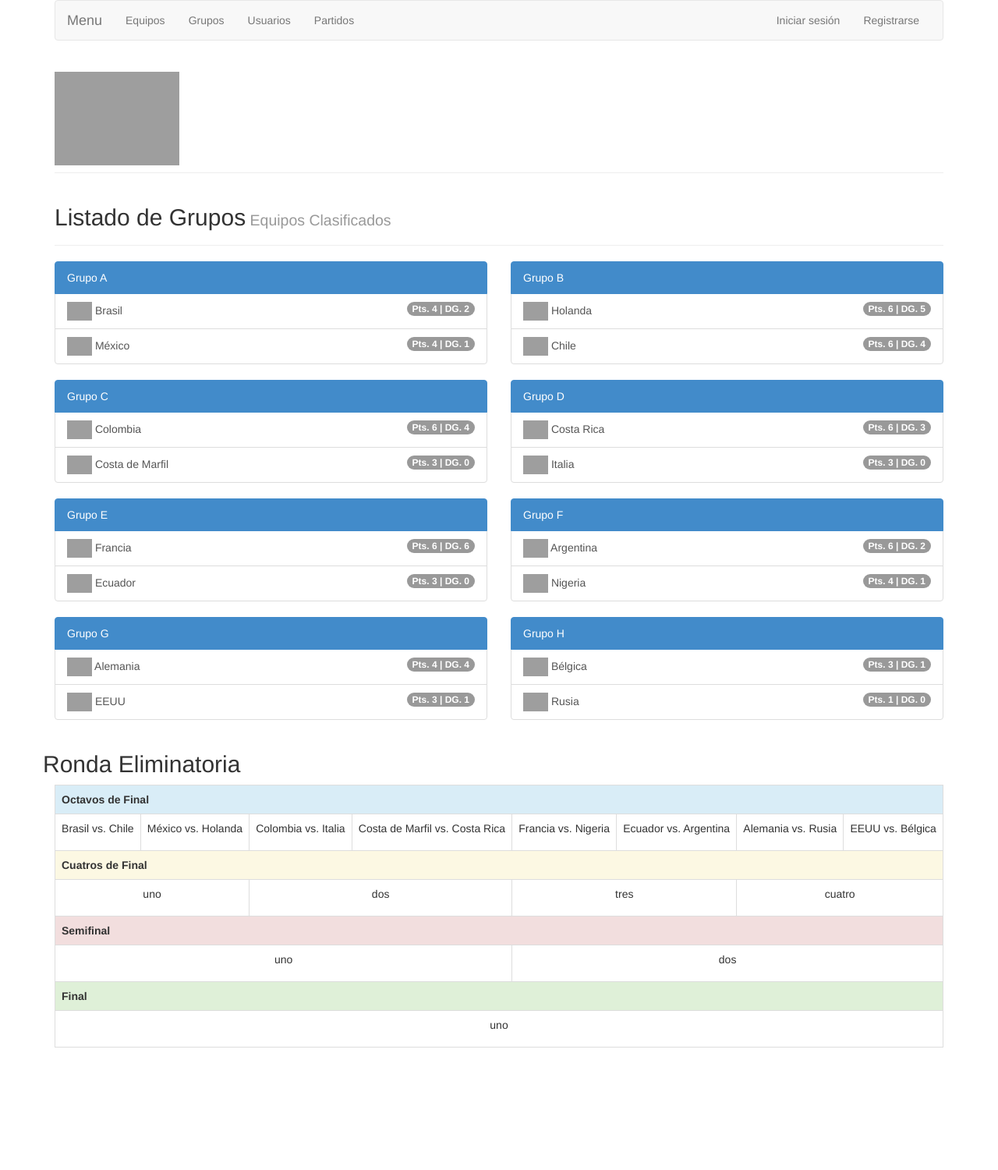
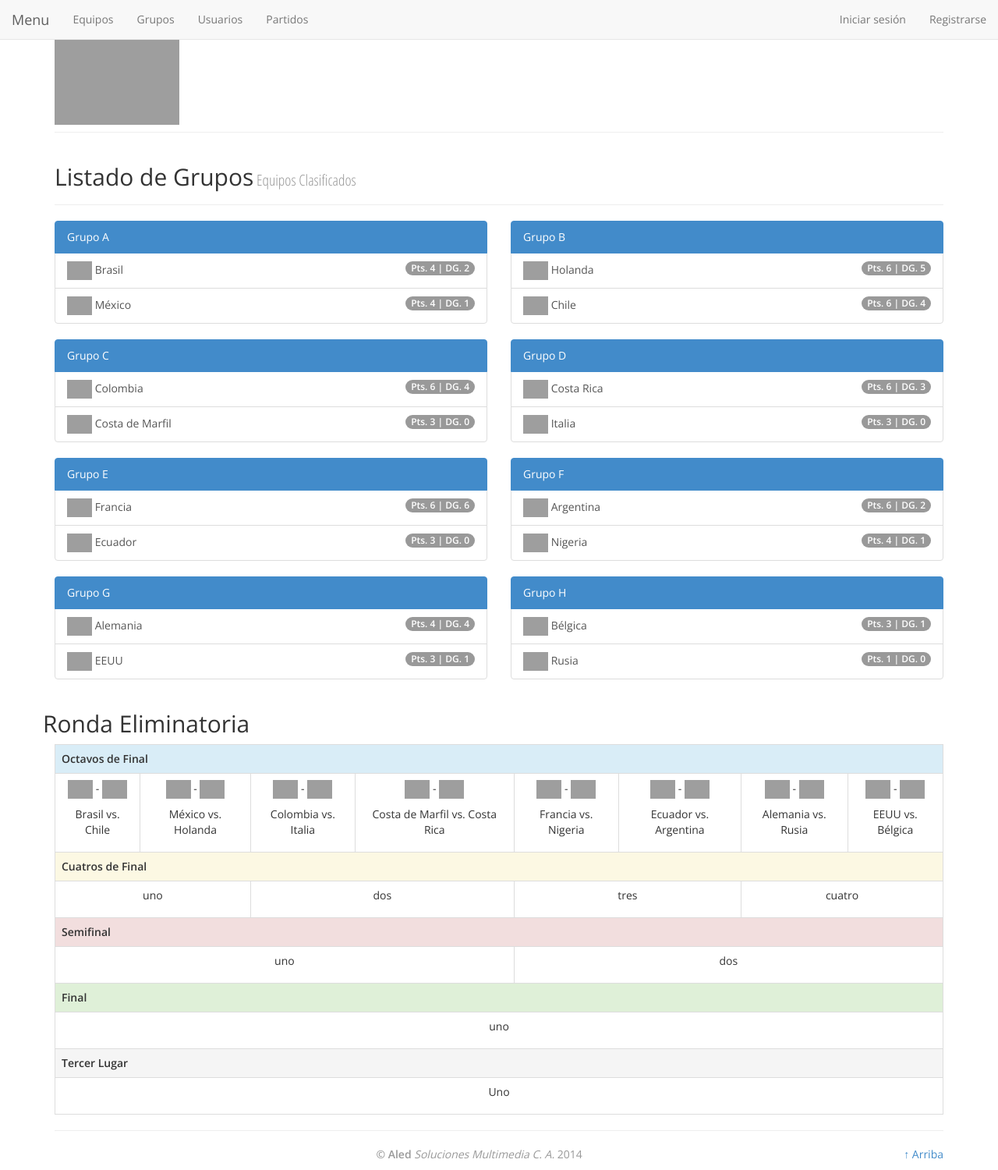
Before and after one commit to anyulled/Quiniela, a Django app: a page that uses templates/base.html in a window 1280 px wide. Shown: the whole page at 78% size. Before the commit the page ends 1343 px from the top, so only its background shows below. Run offline with Django 3.2, Linux system fonts and the light colour scheme; data comes from the database, SQL or seed files in the repository; both versions use the stored data as it was after the commit; parts of the project's set-up code (start-up, migrations or seed data) failed here and were passed over; some libraries are stand-ins or nearby versions; grey boxes are pictures that could not be loaded.

Commit message:
detallitos

```diff
--- a/Quiniela/templates/Quiniela/equipo_detail.html
+++ b/Quiniela/templates/Quiniela/equipo_detail.html
@@ -5,7 +5,7 @@
 {% block contenido %}
     <div class="page-header">
         <h2><img src="{{ equipo.url_bandera }}" height="32" class="pull-left"/> {{ equipo.nombre }}
-            <small>{{ equipo.grupo }}</small>
+            <small><a href="{% url "detalle_grupo" equipo.grupo.id %}">{{ equipo.grupo }}</a></small>
         </h2>
     </div>
     <table class="table table-bordered table-responsive">
--- a/Quiniela/templates/Quiniela/equipo_list.html
+++ b/Quiniela/templates/Quiniela/equipo_list.html
@@ -9,7 +9,7 @@
 
     {% regroup equipo_list by grupo as equipos %}
     {% for equipo in equipos %}
-        <h2>{{ equipo.grouper }}</h2>
+        <h2><a href="{% url "detalle_grupo" equipo.grouper.id %}">{{ equipo.grouper }}</a></h2>
         <table class="table table-responsive table-striped table-hover table-bordered">
             <tr class="info">
                 <th colspan="2">Equipo</th>
@@ -42,5 +42,4 @@
             {% endfor %}
         </table>
     {% endfor %}
-
 {% endblock %}
--- a/Quiniela/templates/Quiniela/grupo_list.html
+++ b/Quiniela/templates/Quiniela/grupo_list.html
@@ -6,11 +6,12 @@
     <div class="page-header">
         <h2>Listado de Grupos<small> Equipos Clasificados</small></h2>
     </div>
+
     <div class="row">
         {% for grupo in grupo_list %}
             <div class="col-md-6">
                 <div class="list-group">
-                    <a href="#" class="list-group-item active">
+                    <a href="{% url "detalle_grupo" grupo.id %}" class="list-group-item active">
                         Grupo {{ grupo.nombre }}
                     </a>
                     {% for equipo in grupo.equipos_clasificados %}
@@ -24,25 +25,96 @@
             </div>
         {% endfor %}
     </div>
-    {% comment %}ronda eliminatoria{% endcomment %}
+    {% comment %} Ronda Eliminatoria {% endcomment %}
     <div class="row">
         <div class="col-md12">
             <h2>Ronda Eliminatoria</h2>
         </div>
     </div>
     <table class="table table-bordered table-responsive table-hover">
-        <tr class="active">
+        <tr class="default">
             <th class="info" colspan="8">Octavos de Final</th>
         </tr>
         <tr>
-            <td><p class="text-center">{{ grupo_list.0.equipos_clasificados.0.nombre|capfirst }} vs. {{ grupo_list.1.equipos_clasificados.1.nombre }} </p></td>
-            <td><p class="text-center">{{ grupo_list.0.equipos_clasificados.1.nombre|capfirst }} vs. {{ grupo_list.1.equipos_clasificados.0.nombre }}</p></td>
-            <td><p class="text-center">{{ grupo_list.2.equipos_clasificados.0.nombre|capfirst }} vs. {{ grupo_list.3.equipos_clasificados.1.nombre }}</p></td>
-            <td><p class="text-center">{{ grupo_list.2.equipos_clasificados.1.nombre|capfirst }} vs. {{ grupo_list.3.equipos_clasificados.0.nombre }}</p></td>
-            <td><p class="text-center">{{ grupo_list.4.equipos_clasificados.0.nombre|capfirst }} vs. {{ grupo_list.5.equipos_clasificados.1.nombre }}</p></td>
-            <td><p class="text-center">{{ grupo_list.4.equipos_clasificados.1.nombre|capfirst }} vs. {{ grupo_list.5.equipos_clasificados.0.nombre }}</p></td>
-            <td><p class="text-center">{{ grupo_list.6.equipos_clasificados.0.nombre|capfirst }} vs. {{ grupo_list.7.equipos_clasificados.1.nombre }}</p></td>
-            <td><p class="text-center">{{ grupo_list.6.equipos_clasificados.1.nombre|capfirst }} vs. {{ grupo_list.7.equipos_clasificados.0.nombre }}</p></td>
+            <td>
+                <p class="text-center">
+                    <img src="{{ grupo_list.0.equipos_clasificados.0.url_bandera }}" alt="" height="24"/> -
+                    <img src="{{ grupo_list.1.equipos_clasificados.1.url_bandera }}" alt="" height="24"/>
+                </p>
+
+                <p class="text-center">
+                    {{ grupo_list.0.equipos_clasificados.0.nombre|capfirst }}
+                    vs. {{ grupo_list.1.equipos_clasificados.1.nombre }} </p>
+            </td>
+            <td>
+                <p class="text-center">
+                    <img src="{{ grupo_list.0.equipos_clasificados.1.url_bandera }}" alt="" height="24"/> -
+                    <img src="{{ grupo_list.1.equipos_clasificados.0.url_bandera }}" alt="" height="24"/>
+                </p>
+
+                <p class="text-center">
+                    {{ grupo_list.0.equipos_clasificados.1.nombre|capfirst }}
+                    vs. {{ grupo_list.1.equipos_clasificados.0.nombre }}</p>
+            </td>
+            <td>
+                <p class="text-center">
+                    <img src="{{ grupo_list.2.equipos_clasificados.0.url_bandera }}" alt="" height="24"/> -
+                    <img src="{{ grupo_list.3.equipos_clasificados.1.url_bandera }}" alt="" height="24"/>
+                </p>
+
+                <p class="text-center">
+                    {{ grupo_list.2.equipos_clasificados.0.nombre|capfirst }}
+                    vs. {{ grupo_list.3.equipos_clasificados.1.nombre }}</p>
+            </td>
+            <td>
+                <p class="text-center">
+                    <img src="{{ grupo_list.2.equipos_clasificados.1.url_bandera }}" alt="" height="24"/> -
+                    <img src="{{ grupo_list.3.equipos_clasificados.0.url_bandera }}" alt="" height="24"/>
+                </p>
+
+                <p class="text-center">
+                    {{ grupo_list.2.equipos_clasificados.1.nombre|capfirst }}
+                    vs. {{ grupo_list.3.equipos_clasificados.0.nombre }}</p>
+            </td>
+            <td>
+                <p class="text-center">
+                    <img src="{{ grupo_list.4.equipos_clasificados.0.url_bandera }}" alt="" height="24"/> -
+                    <img src="{{ grupo_list.5.equipos_clasificados.1.url_bandera }}" alt="" height="24"/>
+                </p>
+
+                <p class="text-center">
+                    {{ grupo_list.4.equipos_clasificados.0.nombre|capfirst }}
+                    vs. {{ grupo_list.5.equipos_clasificados.1.nombre }}</p>
+            </td>
+            <td>
+                <p class="text-center">
+                    <img src="{{ grupo_list.4.equipos_clasificados.1.url_bandera }}" alt="" height="24"/> -
+                    <img src="{{ grupo_list.5.equipos_clasificados.0.url_bandera }}" alt="" height="24"/>
+                </p>
+
+                <p class="text-center">
+                    {{ grupo_list.4.equipos_clasificados.1.nombre|capfirst }}
+                    vs. {{ grupo_list.5.equipos_clasificados.0.nombre }}</p>
+            </td>
+            <td>
+                <p class="text-center">
+                    <img src="{{ grupo_list.6.equipos_clasificados.0.url_bandera }}" alt="" height="24"/> -
+                    <img src="{{ grupo_list.7.equipos_clasificados.1.url_bandera }}" alt="" height="24"/>
+                </p>
+
+                <p class="text-center">{{ grupo_list.6.equipos_clasificados.0.nombre|capfirst }}
+                    vs. {{ grupo_list.7.equipos_clasificados.1.nombre }}</p>
+            </td>
+            <td>
+                <p class="text-center">
+                    <img src="{{ grupo_list.6.equipos_clasificados.1.url_bandera }}" alt="" height="24"/> -
+                    <img src="{{ grupo_list.7.equipos_clasificados.0.url_bandera }}" alt="" height="24"/>
+                </p>
+
+                <p class="text-center">
+                    {{ grupo_list.6.equipos_clasificados.1.nombre|capfirst }}
+                    vs. {{ grupo_list.7.equipos_clasificados.0.nombre }}</p>
+            </td>
         </tr>
         <tr class="warning">
             <th colspan="8">Cuatros de Final</th>
@@ -66,5 +138,11 @@
         <tr>
             <td colspan="8"><p class="text-center">uno</p></td>
         </tr>
+        <tr class="active">
+            <th colspan="8">Tercer Lugar</th>
+        </tr>
+        <tr>
+            <td colspan="8"><p class="text-center">Uno</p></td>
+        </tr>
     </table>
 {% endblock %}
--- a/Quiniela/views.py
+++ b/Quiniela/views.py
@@ -6,11 +6,12 @@ from django.http import HttpResponseRedirect
 from django.shortcuts import render_to_response
 from django.template import RequestContext
 from django.utils.decorators import method_decorator
-from django.views.generic import FormView, UpdateView, TemplateView, DetailView, ListView
+from django.views.generic import FormView, UpdateView, TemplateView, DetailView, ListView, CreateView
+
 from Quiniela.forms import *
 
 
-class ActualizarPronostico(CreateView):
+class CargarPronosticoInlne(CreateView):
     def get(self, request, *args, **kwargs):
         usuario_pronostico_set = inlineformset_factory(Usuario, Pronostico)
         usuario = request.user
@@ -94,6 +95,16 @@ class ListadoPartidos(ListView):
 
     def get_queryset(self):
         return Partido.objects.all().order_by("fecha")
+
+
+class DetalleGrupo(DetailView):
+    model = Grupo
+    context_object_name = "grupo"
+
+    def get_context_data(self, **kwargs):
+        context = super(DetalleGrupo, self).get_context_data(**kwargs)
+        context['partidos'] = Partido.objects.filter(equipo_a__grupo=self.object)
+        return context
 
 
 class DetalleUsuario(DetailView):
--- a/Quiniela2014/urls.py
+++ b/Quiniela2014/urls.py
@@ -1,6 +1,8 @@
 from django.conf.urls import patterns, include, url
 from django.contrib import admin
+
 from Quiniela.views import *
+
 
 admin.autodiscover()
 
@@ -15,20 +17,23 @@ urlpatterns = patterns('',
                        url(r'^usuarios/(?P<pk>\d+)$', DetalleUsuario.as_view(), name="detalle_usuario"),
 
                        url(r'^grupos/$', ListadoGrupos.as_view(), name="listado_grupos"),
+                       url(r'^grupos/(?P<pk>\d+)$', DetalleGrupo.as_view(), name="detalle_grupo"),
 
                        url(r'^partidos/$', ListadoPartidos.as_view(), name="listado_partidos"),
                        url(r'^partidos/(?P<pk>\d+)/$', DetallePartido.as_view(), name="detalle_partido"),
                        url(r'^partidos/(?P<pk>\d+)/editar/$', EditarPartido.as_view(), name="editar_partido"),
+
                        url(r'^$', ListadoEquipos.as_view(), name="listado_equipos"),
                        url(r'^equipos/(?P<pk>\d+)$', DetalleEquipo.as_view(), name="detalle_equipo"),
 
-                       url(r'^actualizar_pronostico/(?P<pk>\d+)$', ActualizarPronostico.as_view(),
+                       url(r'^pronosticos/actualizar_pronostico/(?P<pk>\d+)$', ActualizarPronostico.as_view(),
                            name="actualizar_pronostico"),
-
-                       url(r'^pronosticoUsuario$', ActualizarPronostico.as_view(), name="actualizar_pronostico"),
-                       url(r'^cargarPronostico/$', CargarPronostico.as_view(), name="cargar_pronostico"),
-                       url(r'^pronosticoCargado/$', PronosticoCargado.as_view(), name="pronostico_cargado"),
+                       url(r'^pronosticos/pronostico_usuario$', CargarPronosticoInlne.as_view(),
+                           name="actualizar_pronostico"),
+                       url(r'^pronosticos/cargar_pronostico/$', CargarPronostico.as_view(), name="cargar_pronostico"),
+                       url(r'^pronosticos/pronostico_cargado/$', PronosticoCargado.as_view(),
+                           name="pronostico_cargado"),
 
                        url(r'^admin/', include(admin.site.urls)),
-                       url(r'^simularQuiniela/', SimularQuiniela.as_view(), name="simular_quiniela")
+                       url(r'^simular_quiniela/', SimularQuiniela.as_view(), name="simular_quiniela")
                        )
--- a/templates/base.html
+++ b/templates/base.html
@@ -4,13 +4,23 @@
 <head>
     <meta charset="UTF-8">
     <title>Quiniela Brasil 2014:: {% block titulo %} {% endblock %}</title>
-    <link rel="stylesheet" href="{% static "Quiniela/css/default.css" %}"/>
     <link rel="stylesheet" href="{% static "Quiniela/style.css" %}"/>
+    <link href='http://fonts.googleapis.com/css?family=Open+Sans+Condensed:300|Open+Sans:400,300,600' rel='stylesheet'
+          type='text/css'>
+    <style>
+        * {
+            font-family: 'Open Sans', sans-serif;
+        }
+
+        small {
+            font-family: 'Open Sans Condensed', sans-serif;
+        }
+    </style>
 </head>
 <body>
 <div class="container">
-    <nav class="navbar navbar-default" role="navigation">
-        <div class="container-fluid">
+    <nav class="navbar navbar-default navbar-fixed-top" role="navigation">
+    <div class="container-fluid">
             <div class="navbar-header">
                 <button type="button" class="navbar-toggle" data-toggle="collapse"
                         data-target="#bs-example-navbar-collapse-1">
@@ -54,6 +64,13 @@
     {% block contenido %}
 
     {% endblock %}
+    <hr/>
+    <footer>
+        <p class="pull-right"><a href="#"><strong>&uarr;</strong> Arriba</a></p>
+
+        <p class="text-center text-muted"><strong>&copy; Aled</strong> <em>Soluciones Multimedia C.
+            A.</em> {% now "Y" %}</p>
+    </footer>
 </div>
 </body>
 </html>
```
Also changed, not shown: Quiniela/templates/Quiniela/grupo_detail.html (added, +62 -0 lines), db.sqlite3.
